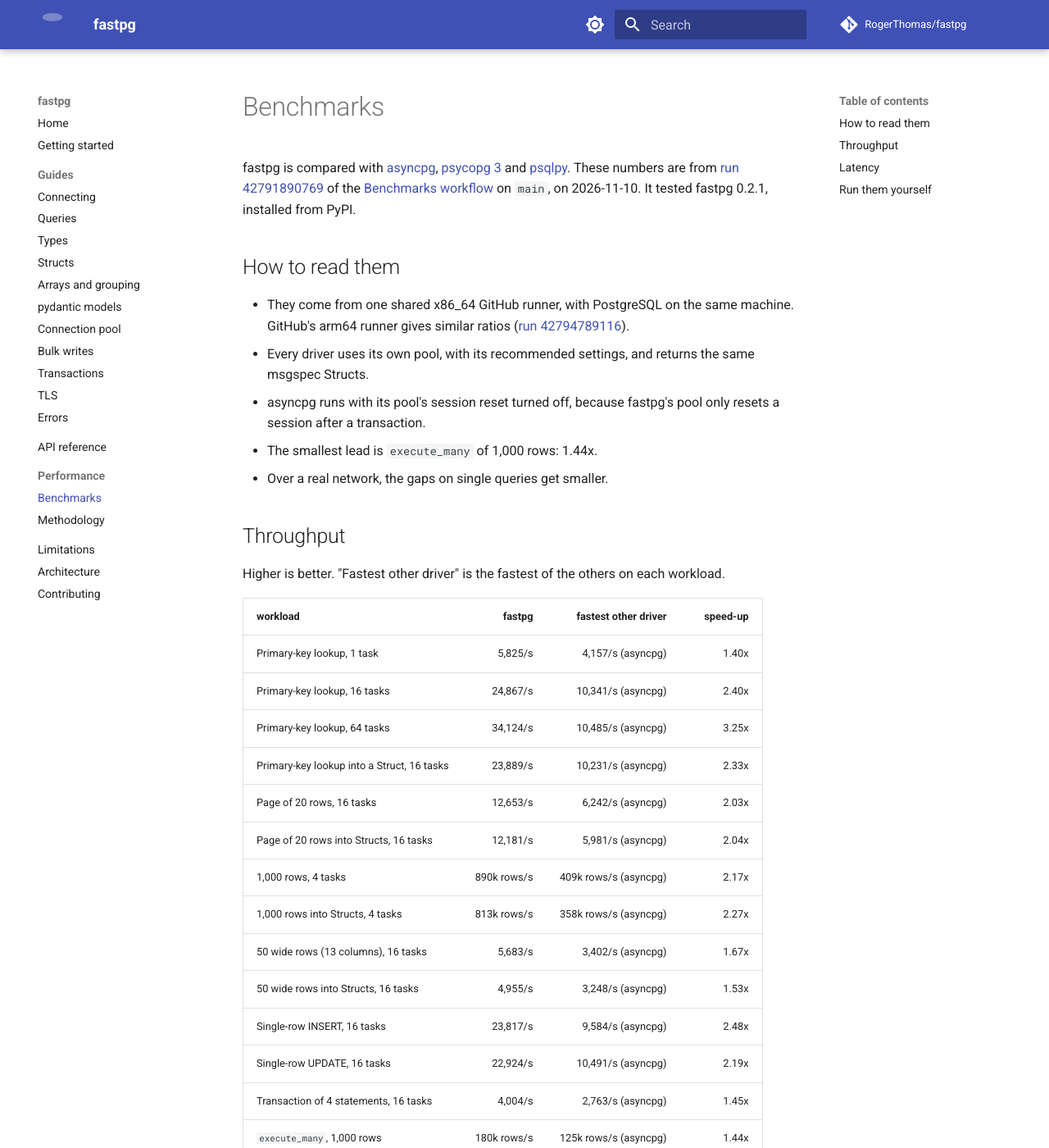
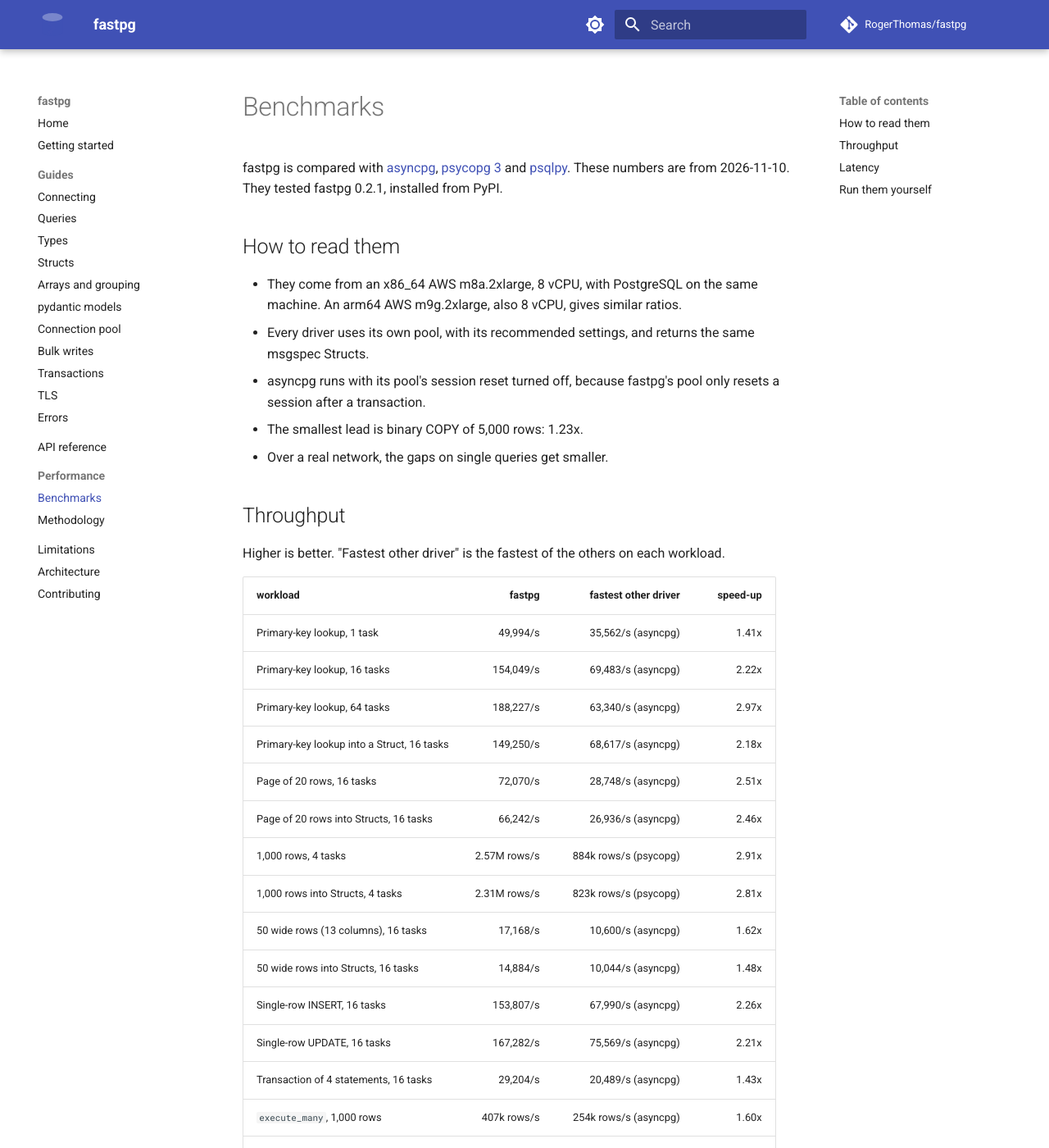
Before and after one commit to RogerThomas/fastpg, an MkDocs documentation site: the page built from docs/performance.md, in a window 1280 px wide and 1400 px high. Shown: the whole window at 82% size. Built offline with MkDocs 1.6.1 and Material for MkDocs 9.7.7, drawn with Linux system fonts in a browser that asks for light colours; comment, search, counter and statistics services are not loaded; some of the changed text lies outside the part shown.

Commit message:
docs: benchmark numbers from AWS m8a and m9g instances
Updates the benchmark numbers in the README, the docs home page and the
Benchmarks page to fastpg 0.2.1 from PyPI on an x86_64 AWS m8a.2xlarge,
with an arm64 m9g.2xlarge for the similar-ratios check. Both have 8 vCPU,
with PostgreSQL 18.6 on the same machine.

The smallest lead is now binary COPY of 5,000 rows, at 1.23x. At 4,000/s,
fastpg's p99.9 is about 10% lower than asyncpg's and 12% lower than
psycopg's.

```diff
--- a/docs/performance.md
+++ b/docs/performance.md
@@ -3,22 +3,18 @@
 fastpg is compared with [asyncpg](https://github.com/MagicStack/asyncpg),
 [psycopg 3](https://www.psycopg.org/psycopg3/) and
 [psqlpy](https://github.com/psqlpy-python/psqlpy).
-These numbers are from
-[run 42791890769](https://github.com/RogerThomas/fastpg/actions/runs/42791890769) of the
-[Benchmarks workflow](https://github.com/RogerThomas/fastpg/actions/workflows/benchmarks.yml)
-on `main`, on 2026-11-10.
-It tested fastpg 0.2.1, installed from PyPI.
+These numbers are from 2026-11-10.
+They tested fastpg 0.2.1, installed from PyPI.
 
 ## How to read them
 
-* They come from one shared x86_64 GitHub runner, with PostgreSQL on the same machine.
-  GitHub's arm64 runner gives similar ratios
-  ([run 42794789116](https://github.com/RogerThomas/fastpg/actions/runs/42794789116)).
+* They come from an x86_64 AWS m8a.2xlarge, 8 vCPU, with PostgreSQL on the same machine.
+  An arm64 AWS m9g.2xlarge, also 8 vCPU, gives similar ratios.
 * Every driver uses its own pool, with its recommended settings, and returns the same msgspec
   Structs.
 * asyncpg runs with its pool's session reset turned off, because fastpg's pool only resets a
   session after a transaction.
-* The smallest lead is `execute_many` of 1,000 rows: 1.44x.
+* The smallest lead is binary COPY of 5,000 rows: 1.23x.
 * Over a real network, the gaps on single queries get smaller.
 
 ## Throughput
@@ -28,25 +24,25 @@
 
 | workload | fastpg | fastest other driver | speed-up |
 |---|---:|---:|---:|
-| Primary-key lookup, 1 task | 5,825/s | 4,157/s (asyncpg) | 1.40x |
-| Primary-key lookup, 16 tasks | 24,867/s | 10,341/s (asyncpg) | 2.40x |
-| Primary-key lookup, 64 tasks | 34,124/s | 10,485/s (asyncpg) | 3.25x |
-| Primary-key lookup into a Struct, 16 tasks | 23,889/s | 10,231/s (asyncpg) | 2.33x |
-| Page of 20 rows, 16 tasks | 12,653/s | 6,242/s (asyncpg) | 2.03x |
-| Page of 20 rows into Structs, 16 tasks | 12,181/s | 5,981/s (asyncpg) | 2.04x |
-| 1,000 rows, 4 tasks | 890k rows/s | 409k rows/s (asyncpg) | 2.17x |
-| 1,000 rows into Structs, 4 tasks | 813k rows/s | 358k rows/s (asyncpg) | 2.27x |
-| 50 wide rows (13 columns), 16 tasks | 5,683/s | 3,402/s (asyncpg) | 1.67x |
-| 50 wide rows into Structs, 16 tasks | 4,955/s | 3,248/s (asyncpg) | 1.53x |
-| Single-row INSERT, 16 tasks | 23,817/s | 9,584/s (asyncpg) | 2.48x |
-| Single-row UPDATE, 16 tasks | 22,924/s | 10,491/s (asyncpg) | 2.19x |
-| Transaction of 4 statements, 16 tasks | 4,004/s | 2,763/s (asyncpg) | 1.45x |
-| `execute_many`, 1,000 rows | 180k rows/s | 125k rows/s (asyncpg) | 1.44x |
-| Binary COPY, 5,000 rows | 932k rows/s | 632k rows/s (psycopg) | 1.48x |
+| Primary-key lookup, 1 task | 49,994/s | 35,562/s (asyncpg) | 1.41x |
+| Primary-key lookup, 16 tasks | 154,049/s | 69,483/s (asyncpg) | 2.22x |
+| Primary-key lookup, 64 tasks | 188,227/s | 63,340/s (asyncpg) | 2.97x |
+| Primary-key lookup into a Struct, 16 tasks | 149,250/s | 68,617/s (asyncpg) | 2.18x |
+| Page of 20 rows, 16 tasks | 72,070/s | 28,748/s (asyncpg) | 2.51x |
+| Page of 20 rows into Structs, 16 tasks | 66,242/s | 26,936/s (asyncpg) | 2.46x |
+| 1,000 rows, 4 tasks | 2.57M rows/s | 884k rows/s (psycopg) | 2.91x |
+| 1,000 rows into Structs, 4 tasks | 2.31M rows/s | 823k rows/s (psycopg) | 2.81x |
+| 50 wide rows (13 columns), 16 tasks | 17,168/s | 10,600/s (asyncpg) | 1.62x |
+| 50 wide rows into Structs, 16 tasks | 14,884/s | 10,044/s (asyncpg) | 1.48x |
+| Single-row INSERT, 16 tasks | 153,807/s | 67,990/s (asyncpg) | 2.26x |
+| Single-row UPDATE, 16 tasks | 167,282/s | 75,569/s (asyncpg) | 2.21x |
+| Transaction of 4 statements, 16 tasks | 29,204/s | 20,489/s (asyncpg) | 1.43x |
+| `execute_many`, 1,000 rows | 407k rows/s | 254k rows/s (asyncpg) | 1.60x |
+| Binary COPY, 5,000 rows | 1.37M rows/s | 1.11M rows/s (psycopg) | 1.23x |
 
 The pool has 16 connections.
 With 64 tasks, fastpg sends several queries to each connection.
-With that turned off (`max_inflight_per_conn=1`), it does 22,182/s, still 2.12x.
+With that turned off (`max_inflight_per_conn=1`), it does 136,171/s, still 2.15x.
 
 ## Latency
 
@@ -55,12 +51,12 @@
 
 | | fastpg | asyncpg | psycopg | psqlpy |
 |---|---:|---:|---:|---:|
-| p99 at 1,000/s | 1,952 µs | 2,109 µs | 2,082 µs | 2,410 µs |
-| p99.9 at 1,000/s | 2,176 µs | 2,446 µs | 2,412 µs | 3,335 µs |
-| p99 at 4,000/s | 1,471 µs | 2,265 µs | 2,615 µs | 8,374 µs |
-| p99.9 at 4,000/s | 2,627 µs | 3,706 µs | 3,879 µs | 10,853 µs |
+| p99 at 1,000/s | 617 µs | 636 µs | 678 µs | 747 µs |
+| p99.9 at 1,000/s | 652 µs | 672 µs | 732 µs | 807 µs |
+| p99 at 4,000/s | 598 µs | 633 µs | 656 µs | 817 µs |
+| p99.9 at 4,000/s | 624 µs | 690 µs | 713 µs | 961 µs |
 
-At 4,000/s, fastpg's p99.9 is about 30% lower than asyncpg's and psycopg's.
+At 4,000/s, fastpg's p99.9 is about 10% lower than asyncpg's and 12% lower than psycopg's.
 
 ## Run them yourself
 
```
Also changed, not shown: README.md (+8 -7 lines), docs/index.md (+7 -6 lines).
